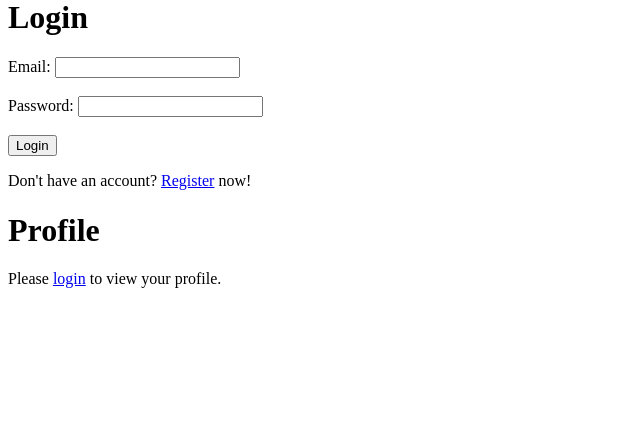
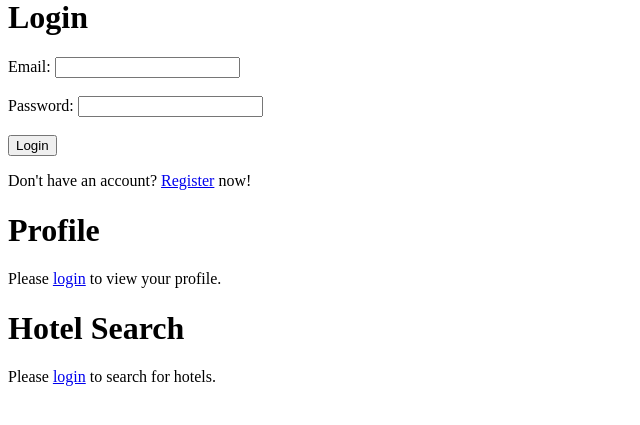
Before and after one commit to webizone/Pakal_app, a Flask app: page / in a window 1280 px wide. Shown: the part 299-724 px from the top of the page, without its empty margins (0-640 px from the left). Run offline with Flask 3, Linux system fonts and the light colour scheme.

Commit message:
Hotel search functionality added

```diff
--- a/virtual_travel_agent/templates/index.html
+++ b/virtual_travel_agent/templates/index.html
@@ -74,3 +74,25 @@
     {% endif %}
 </body>
 </html>
+
+
+<!DOCTYPE html>
+<html>
+<head>
+    <title>Pakal - Hotel Search</title>
+</head>
+<body>
+    <h1>Hotel Search</h1>
+    {% if user %}
+        <form action="/search" method="POST">
+            <label for="location">Location:</label>
+            <input type="text" id="location" name="location" required>
+            <br><br>
+            <input type="submit" value="Search">
+        </form>
+        <p><a href="/logout">Logout</a></p>
+    {% else %}
+        <p>Please <a href="/">login</a> to search for hotels.</p>
+    {% endif %}
+</body>
+</html>
```
